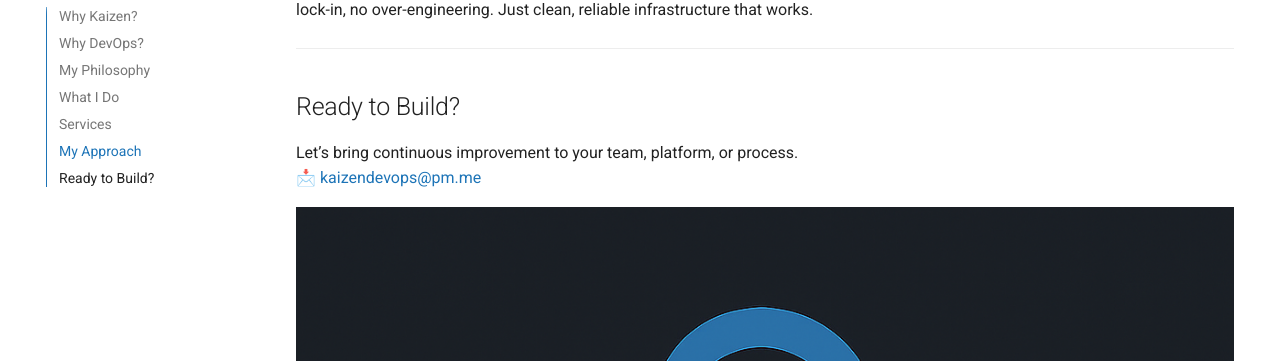
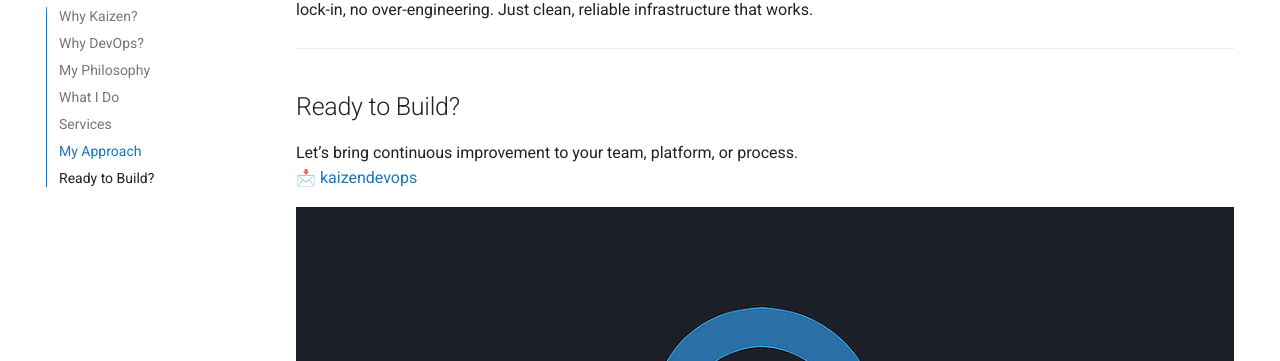
Before and after one commit to kaizen-devops/website, an MkDocs documentation site: the page built from docs/index.md, in a window 1280 px wide and 900 px high, scrolled down 1658 px. Shown: the part 92-453 px from the top of the window. Built offline with MkDocs 1.6.1 and Material for MkDocs 9.7.7, drawn with Linux system fonts in a browser that asks for light colours.

Commit message:
mail don't

```diff
--- a/docs/index.md
+++ b/docs/index.md
@@ -57,7 +57,7 @@ Every engagement starts with listening — understanding what really matters. Th
 ## Ready to Build?
 
 Let’s bring continuous improvement to your team, platform, or process.
-📩 [kaizendevops@pm.me](mailto:kaizendevops@pm.me)
+📩 [kaizendevops](mailto:kaizendevops)
 
 
 ![kaizendevops.png](images/kaizendevops.png)
```
